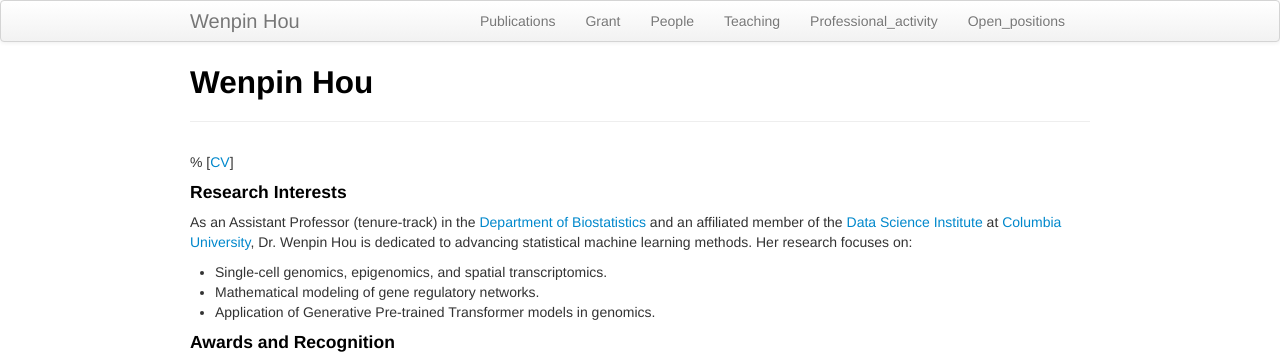
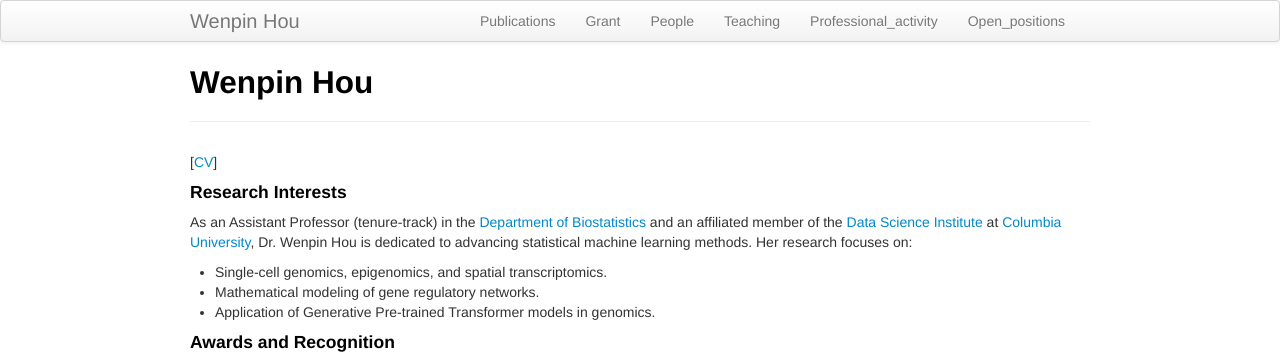
Before and after one commit to Winnie09/Wenpin_Hou, a Jekyll site: the page built from index.md, in a window 1280 px wide. Shown: the top 354 px of the page. Built offline with Jekyll 4.4.1, drawn with Linux system fonts in a browser that asks for light colours.

Commit message:
remove comment

```diff
--- a/index.md
+++ b/index.md
@@ -3,7 +3,7 @@
 layout: page
 ---
 
-% [[CV](https://github.com/Winnie09/Wenpin_Hou/blob/gh-pages/pages/Wenpin_Hou_CV.pdf)]
+[[CV](https://github.com/Winnie09/Wenpin_Hou/blob/gh-pages/pages/Wenpin_Hou_CV.pdf)]
 
 #### Research Interests
 As an Assistant Professor (tenure-track) in the [Department of Biostatistics](https://www.publichealth.columbia.edu/academics/departments/biostatistics) and an affiliated member of the [Data Science Institute](https://datascience.columbia.edu/people/wenpin-hou/) at [Columbia University](https://www.columbia.edu/), Dr. Wenpin Hou is dedicated to advancing statistical machine learning methods. Her research focuses on:
```
